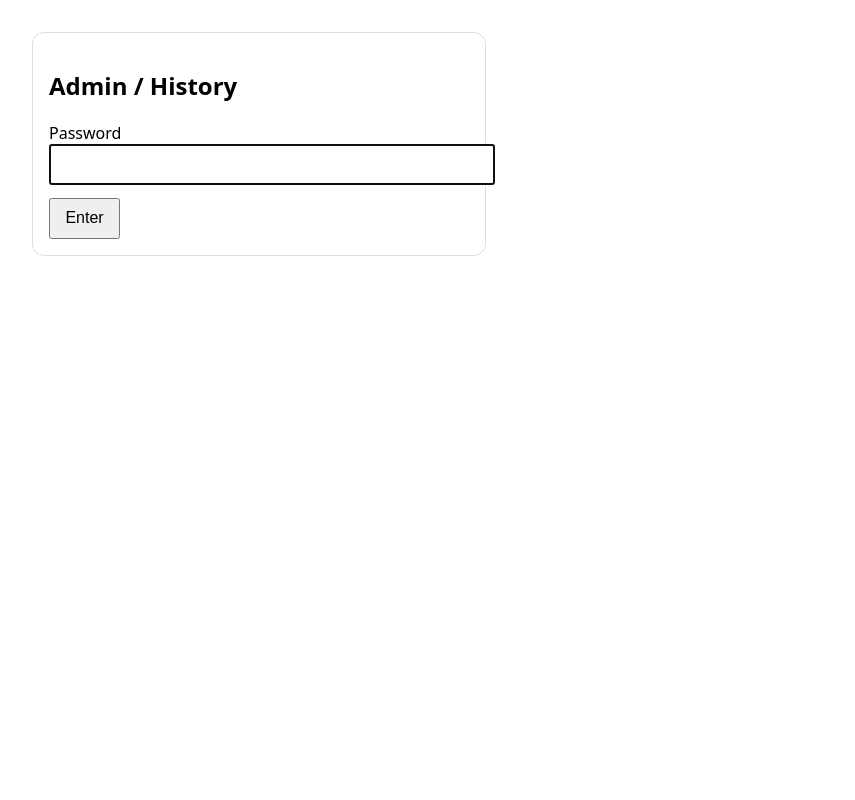
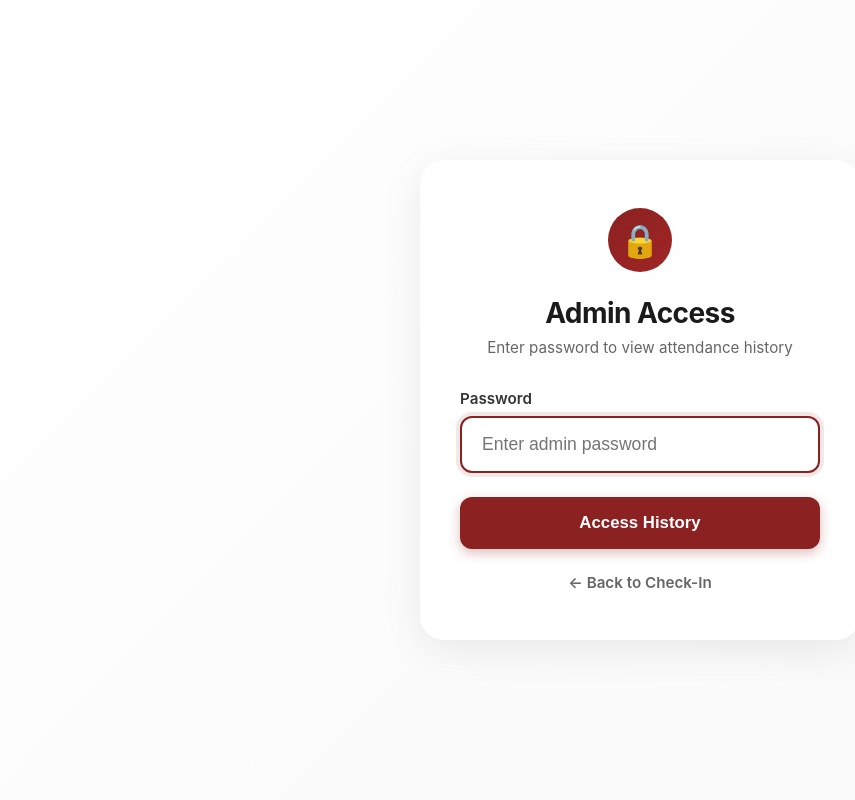
Before and after one commit to varun-b-nagaraj/HR-Check-In, a Flask app: page /history in a window 1280 px wide. Shown: the whole page, without its empty margins (0-855 px from the left). Run offline with Flask 3, Linux system fonts and the light colour scheme.

Commit message:
updated code

```diff
--- a/templates/history.html
+++ b/templates/history.html
@@ -1,6 +1,7 @@
 <!doctype html>
 <html lang="en">
 <head>
+  <link rel="icon" type="image/png" href="{{ url_for('static', filename='favicon.png') }}">
   <meta charset="utf-8" />
   <meta name="viewport" content="width=device-width,initial-scale=1" />
   <title>History – {{ today }}</title>
--- a/templates/history_login.html
+++ b/templates/history_login.html
@@ -2,27 +2,229 @@
 <html lang="en">
 <head>
   <meta charset="utf-8" />
+  <link rel="icon" type="image/png" href="{{ url_for('static', filename='favicon.png') }}">
   <meta name="viewport" content="width=device-width,initial-scale=1" />
   <title>History – Login</title>
   <style>
-    body { font-family: system-ui, Arial, sans-serif; margin: 2rem; }
-    .card { max-width: 420px; border: 1px solid #ddd; padding: 1rem; border-radius: 12px; }
-    input { font-size: 1.1rem; padding: .5rem .7rem; width: 100%; }
-    button { padding: .6rem .9rem; font-size: 1rem; margin-top: .8rem; cursor: pointer; }
-    .err { color: #b00020; margin-top: .5rem; }
+    * {
+      margin: 0;
+      padding: 0;
+      box-sizing: border-box;
+    }
+
+    body {
+      font-family: -apple-system, BlinkMacSystemFont, 'Segoe UI', system-ui, sans-serif;
+      background: linear-gradient(135deg, #ffffff 0%, #f8f8f8 100%);
+      min-height: 100vh;
+      display: flex;
+      align-items: center;
+      justify-content: center;
+      padding: 2rem;
+    }
+
+    .card {
+      background: white;
+      max-width: 440px;
+      width: 100%;
+      padding: 3rem 2.5rem;
+      border-radius: 24px;
+      box-shadow: 0 10px 40px rgba(0, 0, 0, 0.08);
+      animation: slideUp 0.6s cubic-bezier(0.4, 0, 0.2, 1);
+    }
+
+    @keyframes slideUp {
+      from {
+        opacity: 0;
+        transform: translateY(20px);
+      }
+      to {
+        opacity: 1;
+        transform: translateY(0);
+      }
+    }
+
+    .lock-icon {
+      width: 64px;
+      height: 64px;
+      background: linear-gradient(135deg, #8B2121 0%, #a02525 100%);
+      border-radius: 50%;
+      display: flex;
+      align-items: center;
+      justify-content: center;
+      margin: 0 auto 1.5rem;
+      font-size: 2rem;
+      animation: fadeIn 0.6s cubic-bezier(0.4, 0, 0.2, 1) 0.2s backwards;
+    }
+
+    @keyframes fadeIn {
+      from {
+        opacity: 0;
+        transform: scale(0.8);
+      }
+      to {
+        opacity: 1;
+        transform: scale(1);
+      }
+    }
+
+    h2 {
+      color: #1a1a1a;
+      font-size: 1.75rem;
+      font-weight: 700;
+      margin-bottom: 0.5rem;
+      text-align: center;
+      letter-spacing: -0.02em;
+    }
+
+    .subtitle {
+      color: #666;
+      font-size: 0.95rem;
+      margin-bottom: 2rem;
+      text-align: center;
+    }
+
+    form {
+      animation: fadeIn 0.6s cubic-bezier(0.4, 0, 0.2, 1) 0.3s backwards;
+    }
+
+    label {
+      display: block;
+      color: #333;
+      font-size: 0.95rem;
+      font-weight: 600;
+      margin-bottom: 0.5rem;
+    }
+
+    .input-wrapper {
+      position: relative;
+      margin-bottom: 1.5rem;
+    }
+
+    input {
+      width: 100%;
+      font-size: 1.1rem;
+      padding: 1rem 1.25rem;
+      border: 2px solid #e5e5e5;
+      border-radius: 12px;
+      background: #fafafa;
+      transition: all 0.3s cubic-bezier(0.4, 0, 0.2, 1);
+      outline: none;
+    }
+
+    input:focus {
+      border-color: #8B2121;
+      background: white;
+      box-shadow: 0 0 0 4px rgba(139, 33, 33, 0.1);
+    }
+
+    button {
+      width: 100%;
+      padding: 1rem;
+      font-size: 1.05rem;
+      font-weight: 600;
+      color: white;
+      background: #8B2121;
+      border: none;
+      border-radius: 12px;
+      cursor: pointer;
+      transition: all 0.3s cubic-bezier(0.4, 0, 0.2, 1);
+      box-shadow: 0 4px 12px rgba(139, 33, 33, 0.3);
+    }
+
+    button:hover {
+      background: #721b1b;
+      transform: translateY(-2px);
+      box-shadow: 0 6px 20px rgba(139, 33, 33, 0.4);
+    }
+
+    button:active {
+      transform: translateY(0);
+      box-shadow: 0 2px 8px rgba(139, 33, 33, 0.3);
+    }
+
+    .err {
+      margin-top: 1.5rem;
+      padding: 1rem 1.25rem;
+      background: linear-gradient(135deg, #fef2f2 0%, #fee2e2 100%);
+      color: #991b1b;
+      border: 2px solid #fca5a5;
+      border-radius: 12px;
+      font-weight: 600;
+      font-size: 0.95rem;
+      animation: shake 0.5s cubic-bezier(0.4, 0, 0.2, 1);
+    }
+
+    @keyframes shake {
+      0%, 100% {
+        transform: translateX(0);
+      }
+      25% {
+        transform: translateX(-10px);
+      }
+      75% {
+        transform: translateX(10px);
+      }
+    }
+
+    .back-link {
+      display: block;
+      text-align: center;
+      margin-top: 1.5rem;
+      color: #666;
+      text-decoration: none;
+      font-size: 0.95rem;
+      font-weight: 600;
+      transition: color 0.3s ease;
+    }
+
+    .back-link:hover {
+      color: #8B2121;
+    }
+
+    @media (max-width: 640px) {
+      .card {
+        padding: 2rem 1.5rem;
+      }
+
+      h2 {
+        font-size: 1.5rem;
+      }
+
+      .lock-icon {
+        width: 56px;
+        height: 56px;
+        font-size: 1.75rem;
+      }
+    }
   </style>
 </head>
 <body>
   <div class="card">
-    <h2>Admin / History</h2>
+    <div class="lock-icon">🔒</div>
+    <h2>Admin Access</h2>
+    <p class="subtitle">Enter password to view attendance history</p>
+
     <form method="POST">
       <label for="pwd">Password</label>
-      <input id="pwd" name="password" type="password" autofocus required />
-      <button type="submit">Enter</button>
+      <div class="input-wrapper">
+        <input
+          id="pwd"
+          name="password"
+          type="password"
+          placeholder="Enter admin password"
+          autofocus
+          required
+          autocomplete="current-password"
+        />
+      </div>
+      <button type="submit">Access History</button>
     </form>
+
     {% if error %}
       <div class="err">{{ error }}</div>
     {% endif %}
+
+    <a href="/" class="back-link">← Back to Check-In</a>
   </div>
 </body>
 </html>
--- a/templates/index.html
+++ b/templates/index.html
@@ -1,6 +1,7 @@
 <!doctype html>
 <html lang="en">
 <head>
+  <link rel="icon" type="image/png" href="{{ url_for('static', filename='favicon.png') }}">
   <meta charset="utf-8" />
   <meta name="viewport" content="width=device-width,initial-scale=1" />
   <title>CO-OP Check-In</title>
```
Also changed, not shown: photos/2025-10-28/151579_004218.png (added), static/favicon.png (added), 1 other file.
